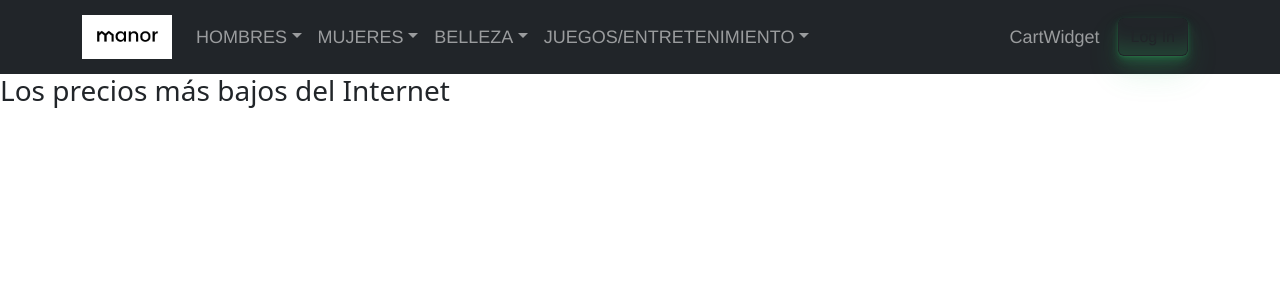
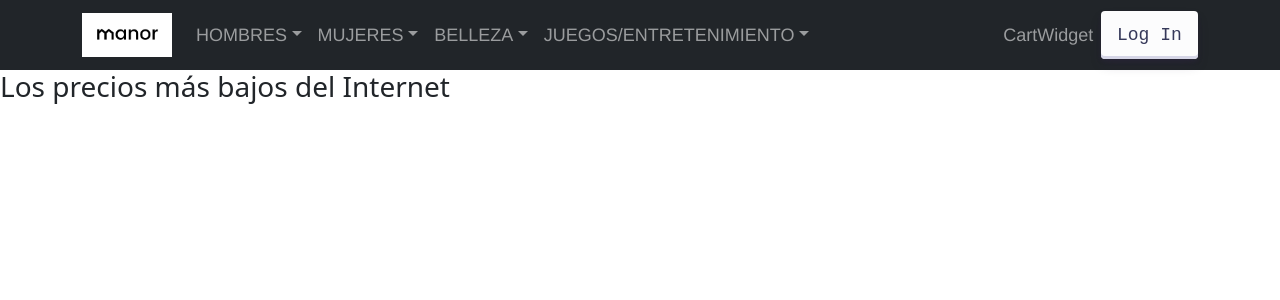
Before and after one commit to alezhia/ecomm-manor-react-bootstrap, a React (Vite) app: page / in a window 1280 px wide. Shown: the top 300 px of the page. Built offline with nearby package versions, Linux system fonts and the light colour scheme.

Commit message:
fix: auth from navbar

```diff
--- a/src/App.jsx
+++ b/src/App.jsx
@@ -1,7 +1,5 @@
 import { useAuth0 } from "@auth0/auth0-react";
 import { BrowserRouter, Routes, Route } from "react-router-dom"
-import LoginButton from "./components/LoginButton"
-import LogoutButton from "./components/LogoutButton"
 import Profile from "./components/Profile"
 import Navbar from './components/Navbar'
 import { Home, Shop, Cart, Page404 } from './pages'
--- a/src/components/LoginButton.jsx
+++ b/src/components/LoginButton.jsx
@@ -4,7 +4,7 @@ import { useAuth0 } from "@auth0/auth0-react";
 const LoginButton = () => {
   const { loginWithRedirect } = useAuth0();
 
-  return <button className="btn" onClick={() => loginWithRedirect()}>Log In</button>;
+  return <button className="button-30" onClick={() => loginWithRedirect()}>Log In</button>;
 };
 
 export default LoginButton;
--- a/src/components/LogoutButton.jsx
+++ b/src/components/LogoutButton.jsx
@@ -5,7 +5,7 @@ const LogoutButton = () => {
   const { logout } = useAuth0();
 
   return (
-    <button className="btn" onClick={() => logout({ logoutParams: { returnTo: window.location.origin } })}>
+    <button className="button-30" onClick={() => logout({ logoutParams: { returnTo: window.location.origin } })}>
       Log Out
     </button>
   );
--- a/src/components/Navbar.jsx
+++ b/src/components/Navbar.jsx
@@ -8,7 +8,6 @@ import {parentCategories} from '../utils/mock-data/parentCategories';
 import {categories} from '../utils/mock-data/categories';
 import '../styles/NavBar.css';
 import LoginButton from './LoginButton';
-import Profile from './Profile';
 import LogoutButton from './LogoutButton';
 import { useAuth0 } from "@auth0/auth0-react";
 
--- a/src/styles/main.css
+++ b/src/styles/main.css
@@ -2,79 +2,47 @@ html {
     font-family: 'Roboto', sans-serif;
 }
 
-.btn {
-  margin: 10px;
-  background-color: #c2fbd7;
-  border-radius: 100px;
-  box-shadow: rgba(44, 187, 99, .2) 0 -25px 18px -14px inset,rgba(44, 187, 99, .15) 0 1px 2px,rgba(44, 187, 99, .15) 0 2px 4px,rgba(44, 187, 99, .15) 0 4px 8px,rgba(44, 187, 99, .15) 0 8px 16px,rgba(44, 187, 99, .15) 0 16px 32px;
-  color: green;
+.button-30 {
+  align-items: center;
+  appearance: none;
+  background-color: #FCFCFD;
+  border-radius: 4px;
+  border-width: 0;
+  box-shadow: rgba(45, 35, 66, 0.4) 0 2px 4px,rgba(45, 35, 66, 0.3) 0 7px 13px -3px,#D6D6E7 0 -3px 0 inset;
+  box-sizing: border-box;
+  color: #36395A;
   cursor: pointer;
-  display: inline-block;
-  font-family: CerebriSans-Regular,-apple-system,system-ui,Roboto,sans-serif;
-  padding: 7px 20px;
-  text-align: center;
+  display: inline-flex;
+  font-family: "JetBrains Mono",monospace;
+  height: 48px;
+  justify-content: center;
+  line-height: 1;
+  list-style: none;
+  overflow: hidden;
+  padding-left: 16px;
+  padding-right: 16px;
+  position: relative;
+  text-align: left;
   text-decoration: none;
-  transition: all 250ms;
-  border: 0;
-  font-size: 16px;
+  transition: box-shadow .15s,transform .15s;
   user-select: none;
   -webkit-user-select: none;
   touch-action: manipulation;
+  white-space: nowrap;
+  will-change: box-shadow,transform;
+  font-size: 18px;
 }
 
-.btn:hover {
-  box-shadow: rgba(44,187,99,.35) 0 -25px 18px -14px inset,rgba(44,187,99,.25) 0 1px 2px,rgba(44,187,99,.25) 0 2px 4px,rgba(44,187,99,.25) 0 4px 8px,rgba(44,187,99,.25) 0 8px 16px,rgba(44,187,99,.25) 0 16px 32px;
-  transform: scale(1.05) rotate(-1deg);
+.button-30:focus {
+  box-shadow: #D6D6E7 0 0 0 1.5px inset, rgba(45, 35, 66, 0.4) 0 2px 4px, rgba(45, 35, 66, 0.3) 0 7px 13px -3px, #D6D6E7 0 -3px 0 inset;
 }
 
-/* .btn2 {
-  align-items: center;
-  background-color: #fee6e3;
-  border: 2px solid #111;
-  border-radius: 8px;
-  box-sizing: border-box;
-  color: #111;
-  cursor: pointer;
-  display: flex;
-  font-family: Inter,sans-serif;
-  font-size: 16px;
-  height: 48px;
-  justify-content: center;
-  line-height: 24px;
-  max-width: 100%;
-  padding: 0 25px;
-  position: relative;
-  text-align: center;
-  text-decoration: none;
-  user-select: none;
-  -webkit-user-select: none;
-  touch-action: manipulation;
+.button-30:hover {
+  box-shadow: rgba(45, 35, 66, 0.4) 0 4px 8px, rgba(45, 35, 66, 0.3) 0 7px 13px -3px, #D6D6E7 0 -3px 0 inset;
+  transform: translateY(-2px);
 }
 
-.btn2:after {
-  background-color: #111;
-  border-radius: 8px;
-  content: "";
-  display: block;
-  height: 48px;
-  left: 0;
-  width: 100%;
-  position: absolute;
-  top: -2px;
-  transform: translate(8px, 8px);
-  transition: transform .2s ease-out;
-  z-index: -1;
+.button-30:active {
+  box-shadow: #D6D6E7 0 3px 7px inset;
+  transform: translateY(2px);
 }
-
-.btn2:hover:after {
-  transform: translate(0, 0);
-}
-
-.btn2:active {
-  background-color: #ffdeda;
-  outline: 0;
-}
-
-.btn2:hover {
-  outline: 0;
-} */
```
